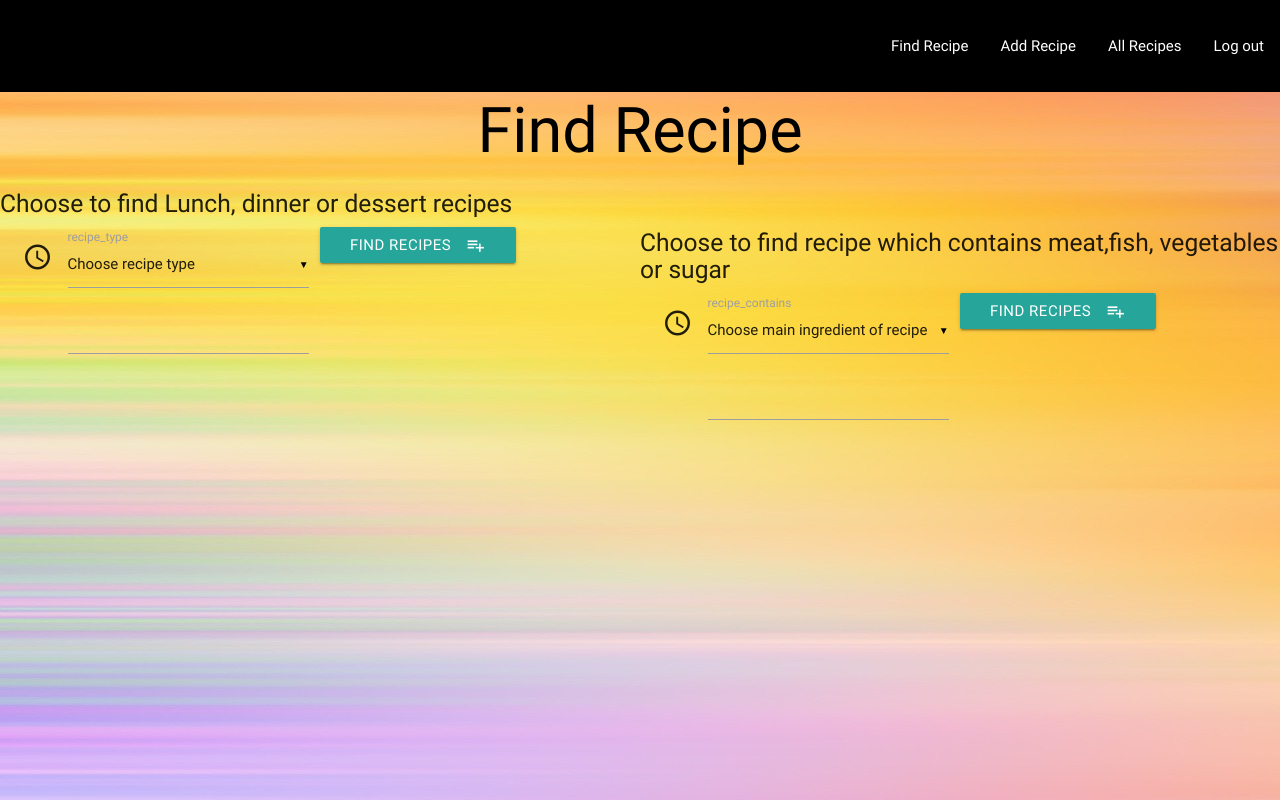
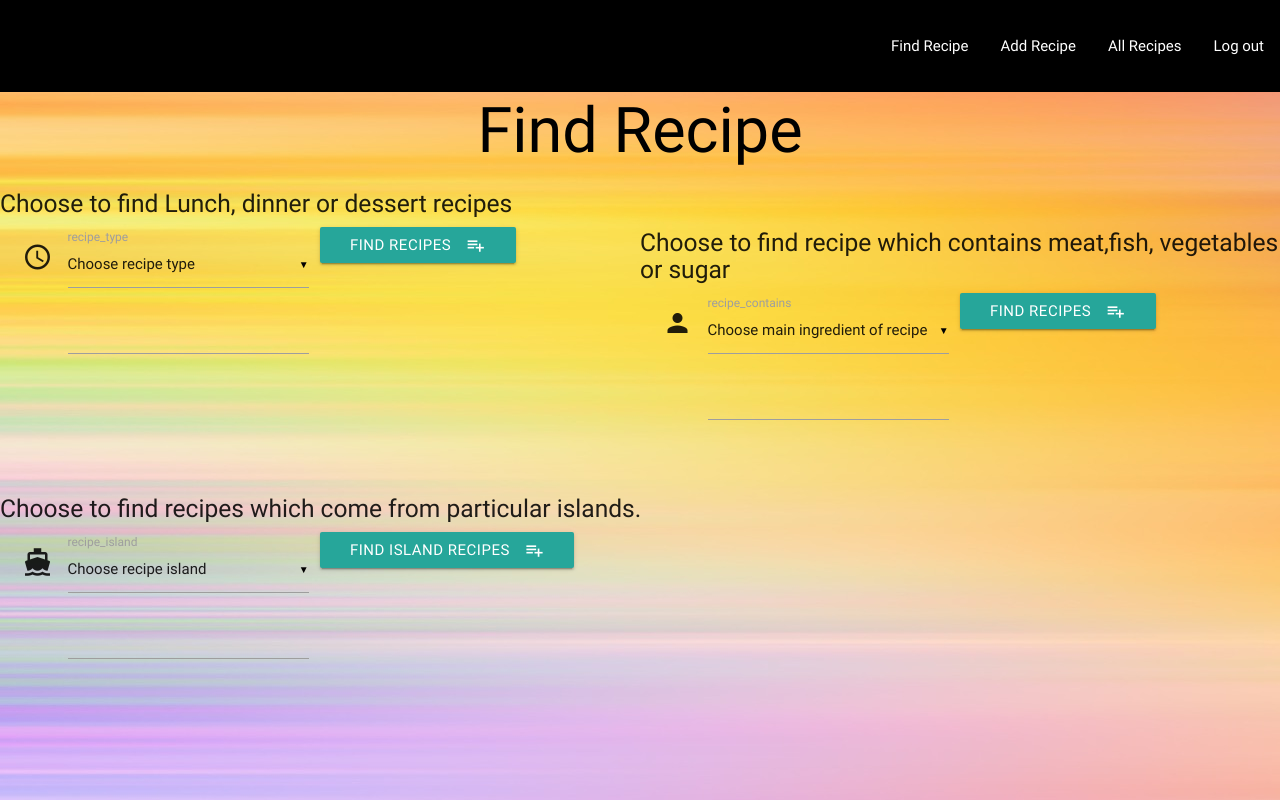
Before and after one commit to debbiect246/recipe-app, a Flask app: page /findrecipe in a window 1280 px wide. Run offline with Flask 2, Linux system fonts and the light colour scheme; some libraries are stand-ins or nearby versions.

Commit message:
recipe island search added

```diff
--- a/app.py
+++ b/app.py
@@ -126,6 +126,17 @@ def findrecipecontents():
 
     return render_template("findrecipe.html")
 
+@app.route("/findrecipeisland", methods=['GET', 'POST'])
+def findrecipeisland():
+    recipes=mongo.db.recipes
+    if request.method == 'POST':
+        requested_island = request.form.get("recipe_island")
+        print(requested_island)
+        recipes = mongo.db.recipes.find({"recipe_island": requested_island})
+        return render_template("results.html", recipes=recipes)
+
+    return render_template("findrecipe.html")
+
 
 #route for page to display results of searches
 
--- a/templates/findrecipe.html
+++ b/templates/findrecipe.html
@@ -1,5 +1,8 @@
 {% extends 'base.html' %} {% block content %}
     <h1>Find Recipe</h1>
+
+<!-- code to find Lunch, Dinner or Dessert recipe -->
+
 <div class="row">
     <h5> Choose to find Lunch, dinner or dessert recipes</h5>
 
@@ -21,6 +24,9 @@
 
             </div>
 
+    <!-- code for submit button to find Lunch, Dinner or Dessert recipes-->
+
+
     <div class="row">
             <button class="btn waves-effect waves-light" type="submit" name="action">Find Recipes
                 <i class="material-icons right">playlist_add</i>
@@ -29,6 +35,8 @@
     </form>
 </div>
 
+<!--  code to find recipes which contain meat, fish, vegetables or sugar -->
+
 <div class="row">
     <h5> Choose to find recipe which contains meat,fish, vegetables or sugar</h5>
 
@@ -36,7 +44,7 @@
     <form action="{{ url_for('findrecipecontents')}}" method="POST"  class="col s6">
         <div class="row">
             <div class="input-field col s6">
-                <i class="material-icons prefix">access_time</i>
+                <i class="material-icons prefix">person</i>
 
                     <select id="recipe_contains" name="recipe_contains">
                         <option value="" disabled selected>Choose main ingredient of recipe</option>
@@ -51,6 +59,8 @@
 
             </div>
 
+    <!-- code for submit button to find meat, vegetable, fish or sugar main ingredient recipes-->
+
     <div class="row">
             <button class="btn waves-effect waves-light" type="submit" name="action">Find Recipes
                 <i class="material-icons right">playlist_add</i>
@@ -59,5 +69,42 @@
     </form>
 </div>
 
+<!-- code for finding recipes which come from particular islands -->
+
+<div class="row">
+    <h5> Choose to find recipes which come from particular islands. </h5>
+
+
+    <form action="{{ url_for('findrecipeisland')}}" method="POST"  class="col s6">
+        <div class="row">
+            <div class="input-field col s6">
+                <i class="material-icons prefix">directions_boat</i>
+
+                    <select id="recipe_contains" name="recipe_contains">
+                        <option value="" disabled selected>Choose recipe island</option>
+                        <option value="Jamaica">Jamaica</option>
+                        <option value="Curaco">Curaco</option>
+                        <option value="Dominica">Dominica</option>
+                        <option value="Guadelope">Guadelope</option>
+                        <option value="Barbados">Barbados</option>
+                        <option value="Grenada">Grenada</option>
+                        <option value="French i">French Guiana</option>
+                        <option value="Guyana">Guyana</option>
+                    </select>
+
+                        <label>recipe_island</label>
+                <input id="recipe_island" name="recipe_island" type="text">
+
+            </div>
+
+    <div class="row">
+            <button class="btn waves-effect waves-light" type="submit" name="action">Find island recipes
+                <i class="material-icons right">playlist_add</i>
+             </button>
+    </div>
+    </form>
+</div>
+
+
 
 {% endblock %}
```
